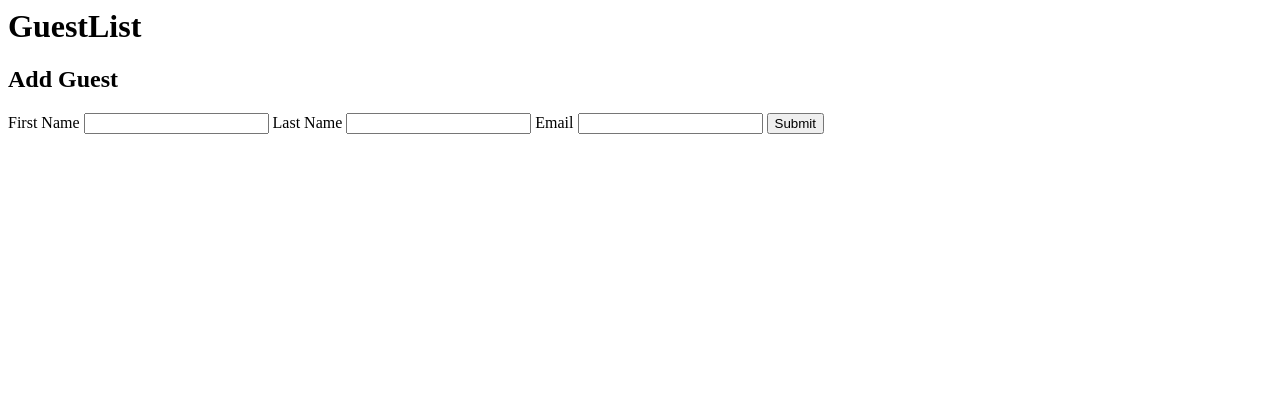
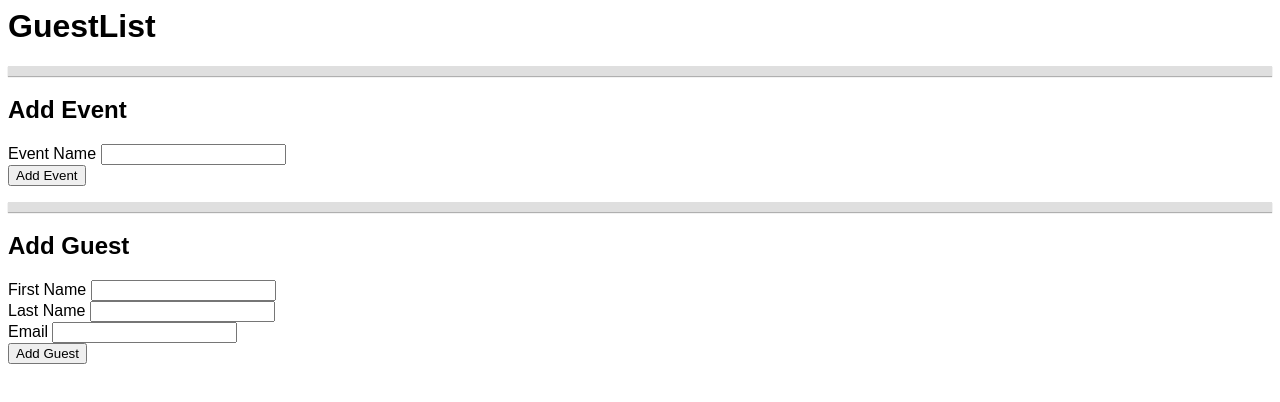
Before and after one commit to dislersd/firebase-guestlist, a website: page src/index.html in a window 1280 px wide. Drawn offline with Linux system fonts and the light colour scheme.

Commit message:
Add event form/css

```diff
--- a/src/index.html
+++ b/src/index.html
@@ -2,33 +2,55 @@
     <head>
         <title>GuestList</title>
         <meta name="viewport" content="width=device-width, initial-scale=1.0">
+        <link rel="stylesheet" type="text/css" href="index.css" />
     </head>
     <body>
         <h1>GuestList</h1>
         <div id="app">
-            <div id="events-list"></div>
-            <div id="guests-list"></div>
+            <div id="events-list" class="app-section"></div>
+            <form id="add-event">
+                <h2>Add Event</h2>
+                <div class="form-item">
+                    <label for="new-event-name">Event Name</label>
+                    <input
+                        type="text"
+                        name="new-event-name"
+                    />
+                </div>
+                <div class="form-item">
+                    <button type="submit">Add Event</button>
+                </div>
+            </form>
+            <div id="guests-list" class="app-section"></div>
             <form id="add-guest">
                 <h2>Add Guest</h2>
+                <div class="form-item">
                     <label for="new-guest-first">First Name</label>
                     <input
                         type="text"
                         id="new-guest-first"
                         name="new-guest-first"
                     />
+                </div>
+                <div class="form-item">
                     <label for="new-guest-last">Last Name</label>
                     <input
                         type="text"
                         id="new-guest-last"
                         name="new-guest-last"
                     />
+                </div>
+                <div class="form-item">
                     <label for="new-guest-email">Email</label>
                     <input
                         type="email"
                         id="new-guest-email"
                         name="new-guest-email"
                     />
-                <button type="submit">Submit</button>
+                </div>
+                <div class="form-item">
+                    <button type="submit">Add Guest</button>
+                </div>
             </form>
         </div>
         <script src="index.js"></script>
```
Lines whose indentation alone changed are shown as unchanged.
